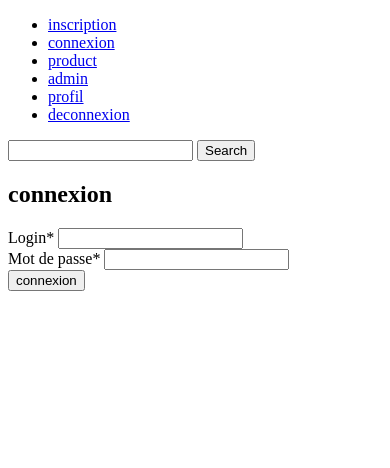
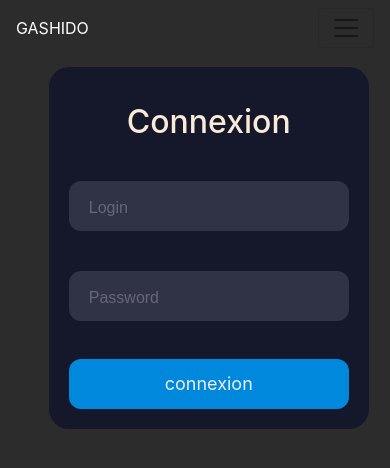
Before and after one commit to yacine-boucetta/boutique, a PHP site: page /SignIn in a window 390 px wide; the page is wider, and only the part inside the window is pictured. Shown: the top 468 px of that part. Run offline with PHP 8.4, Linux system fonts and the light colour scheme; some libraries are stand-ins or nearby versions.

Commit message:
les formulaires sont faits pour la version mobile a adapter en ecran

```diff
--- a/Controller/SignUp.php
+++ b/Controller/SignUp.php
@@ -18,7 +18,7 @@ class SignUp
     {$message='';
 
         if (isset($_POST['sign_up'])) {
-            if(empty($_POST['password'])||empty($_POST['login'])||empty($_POST['email'])||empty($_POST['firstname'])){
+            if(empty($_POST['password'])||empty($_POST['login'])||empty($_POST['email'])||empty($_POST['firstname']||empty($_POST['lastName']))){
                 $message='veuillez remplir tout les champs';
             return $message;
         }
--- a/View/SignIn.php
+++ b/View/SignIn.php
@@ -1,26 +1,72 @@
-<?php require 'assets/template/header.php';?>
+<!DOCTYPE html>
+<html lang="en">
 
+<head>
+    <meta charset="UTF-8">
+    <meta http-equiv="X-UA-Compatible" content="IE=edge">
+    <meta name="viewport" content="width=device-width, initial-scale=1.0">
+    <script src="https://code.jquery.com/jquery-3.3.1.slim.min.js" integrity="sha384-q8i/X+965DzO0rT7abK41JStQIAqVgRVzpbzo5smXKp4YfRvH+8abtTE1Pi6jizo" crossorigin="anonymous"></script>
+<script src="https://cdn.jsdelivr.net/npm/popper.js@1.14.3/dist/umd/popper.min.js" integrity="sha384-ZMP7rVo3mIykV+2+9J3UJ46jBk0WLaUAdn689aCwoqbBJiSnjAK/l8WvCWPIPm49" crossorigin="anonymous"></script>
+<script src="https://cdn.jsdelivr.net/npm/bootstrap@4.1.3/dist/js/bootstrap.min.js" integrity="sha384-ChfqqxuZUCnJSK3+MXmPNIyE6ZbWh2IMqE241rYiqJxyMiZ6OW/JmZQ5stwEULTy" crossorigin="anonymous"></script>
+    <!-- <link rel="stylesheet" href="./assets/css/home.css"> -->
+    <link rel="stylesheet" href="https://cdn.jsdelivr.net/npm/bootstrap@4.1.3/dist/css/bootstrap.min.css" integrity="sha384-MCw98/SFnGE8fJT3GXwEOngsV7Zt27NXFoaoApmYm81iuXoPkFOJwJ8ERdknLPMO" crossorigin="anonymous">
+    <link rel="stylesheet" href="./assets/css/signinMobile.css">
+    <title>Document</title>
+</head>
+<body>
+    <header style="width:100%;">
+    <nav class="navbar navbar-expand-lg navbar-light " style="background-color:#2c2c2c;" >
+  <a class="" href="#">GASHIDO</a>
+  <button class="navbar-toggler" type="button" data-toggle="collapse" data-target="#navbarNavAltMarkup" aria-controls="navbarNavAltMarkup" aria-expanded="false" aria-label="Toggle navigation">
+    <span class="navbar-toggler-icon"></span>
+  </button>
+  <div class="collapse navbar-collapse" id="navbarNavAltMarkup">
+    <div class="navbar-nav">
+      <a class="" href="#">inscription <span class="sr-only">(current)</span></a>
+      <a class="" href="#">connexion</a>
+      <a class="" href="#">product</a>
+      <a class="" href="#">admin</a>
+      <a class="" href="#">profil</a>
+      <a class=""href="#">deconnexion</a>
+    </div>
+  </div>
+</nav>
 
-    <main class="container">
-        <div class="testbox">
-            <form class="sign" method="post">
+    </header>
+    <main class="">
+
+            <form class="form" method="post">
+                 <div class="testbox">
                 <p><?php echo $message; ?></p>
-                <h2>connexion</h2>
+                <h2>Connexion</h2>
 
-                <div class="item">
+                <!-- <div class="item">
                     <label for="name">Login<span>*</span></label>
                     <input id="name" type="text" name="login" required />
-                </div>
+                </div> -->
 
-                <div class="item">
+                <div class="input-container ic1">
+        <input id="name" class="input" type="text" placeholder=" "name="login" required />
+        <div class="cut"></div>
+        <label for="login" class="placeholder">Login</label>
+      </div>
+
+                <!-- <div class="item">
                     <label for="password">Mot de passe<span>*</span></label>
                     <input id="password" type="password" name="password" required />
-                </div>
+                </div> -->
+
+                <div class="input-container ic1">
+        <input id="password" class="input" type="password" placeholder=" "name="password" required />
+        <div class="cut"></div>
+        <label for="password" class="placeholder">Password</label>
+      </div>
 
                 <div class="btn-block">
-                    <button name='signIn' type="submit">connexion</button>
+                    <button name='signIn' class='submit' type="submit">connexion</button>
                 </div>
         </div>
         </form>
         </div>
     </main>
+</body>
--- /dev/null
+++ b/assets/css/signinMobile.css
@@ -0,0 +1,138 @@
+body {
+    background-color: #2c2c2c;
+    display: flex;
+    flex-direction: column;
+    justify-content: space-between;
+    height: 25vh;
+    max-width: 425px;
+    text-align: center;
+}
+
+body a {
+
+    color: rgb(255, 255, 255);
+    height: auto;
+}
+
+main {
+    position: relative;
+    top: 5%;
+    left: 12.5%;
+}
+
+.form {
+    background-color: #15172b;
+    border-radius: 20px;
+    box-sizing: border-box;
+    padding: 20px;
+    width: 320px;
+    color: antiquewhite;
+}
+
+.title {
+    color: #eee;
+    font-family: sans-serif;
+    font-size: 36px;
+    font-weight: 600;
+    margin-top: 30px;
+}
+
+.subtitle {
+    color: #eee;
+    font-family: sans-serif;
+    font-size: 16px;
+    font-weight: 600;
+    margin-top: 10px;
+}
+
+.input-container {
+    height: 50px;
+    position: relative;
+    width: 100%;
+}
+
+.ic1 {
+    margin-top: 40px;
+}
+
+.ic2 {
+    3 margin-top: 30px;
+}
+
+.input {
+    background-color: #303245;
+    border-radius: 12px;
+    border: 0;
+    box-sizing: border-box;
+    color: #eee;
+    font-size: 18px;
+    height: 100%;
+    outline: 0;
+    padding: 4px 20px 0;
+    width: 100%;
+}
+
+.cut {
+    background-color: #15172b;
+    border-radius: 10px;
+    height: 20px;
+    left: 20px;
+    position: absolute;
+    top: -20px;
+    transform: translateY(0);
+    transition: transform 200ms;
+    width: 76px;
+}
+
+.cut-short {
+    width: 50px;
+}
+
+.input:focus~.cut,
+.input:not(:placeholder-shown)~.cut {
+    transform: translateY(8px);
+}
+
+.placeholder {
+    color: #65657b;
+    font-family: sans-serif;
+    left: 20px;
+    line-height: 14px;
+    pointer-events: none;
+    position: absolute;
+    transform-origin: 0 50%;
+    transition: transform 200ms, color 200ms;
+    top: 20px;
+}
+
+.input:focus~.placeholder,
+.input:not(:placeholder-shown)~.placeholder {
+    transform: translateY(-30px) translateX(10px) scale(0.75);
+}
+
+.input:not(:placeholder-shown)~.placeholder {
+    color: #808097;
+}
+
+.input:focus~.placeholder {
+    color: #dc2f55;
+}
+
+.submit {
+    background-color: #08d;
+    border-radius: 12px;
+    border: 0;
+    box-sizing: border-box;
+    color: #eee;
+    cursor: pointer;
+    font-size: 18px;
+    height: 50px;
+    margin-top: 38px;
+    // outline: 0;
+    text-align: center;
+    width: 100%;
+}
+
+.submit:active {
+    background-color: #06b;
+}
--- a/assets/css/signupMobile.css
+++ b/assets/css/signupMobile.css
@@ -1,10 +1,9 @@
 body {
-  align-items: center;
   background-color: #2c2c2c;
   display: flex;
   flex-direction: column;
   justify-content: space-between;
-  height: 100vh;
+  height: 90vh;
   max-width: 425px;
   text-align: center;
 }
```
Also changed, not shown: View/SignUp.php (+16 -32 lines), View/profil.php (+65 -23 lines), assets/css/profilMobile.css (added, +134 -0 lines).
